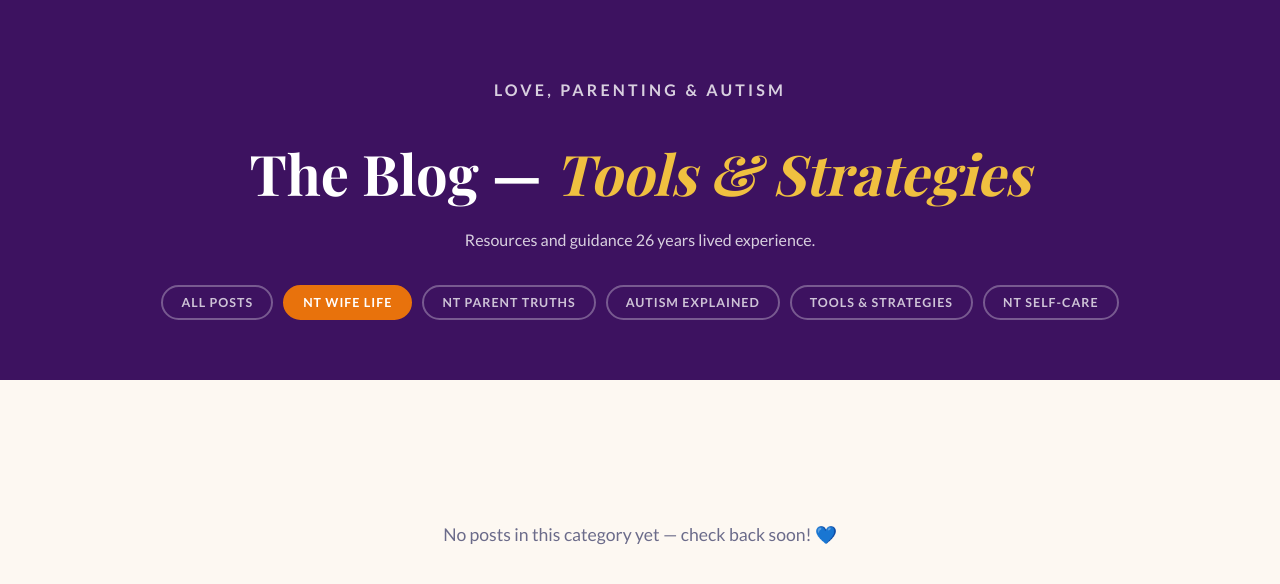
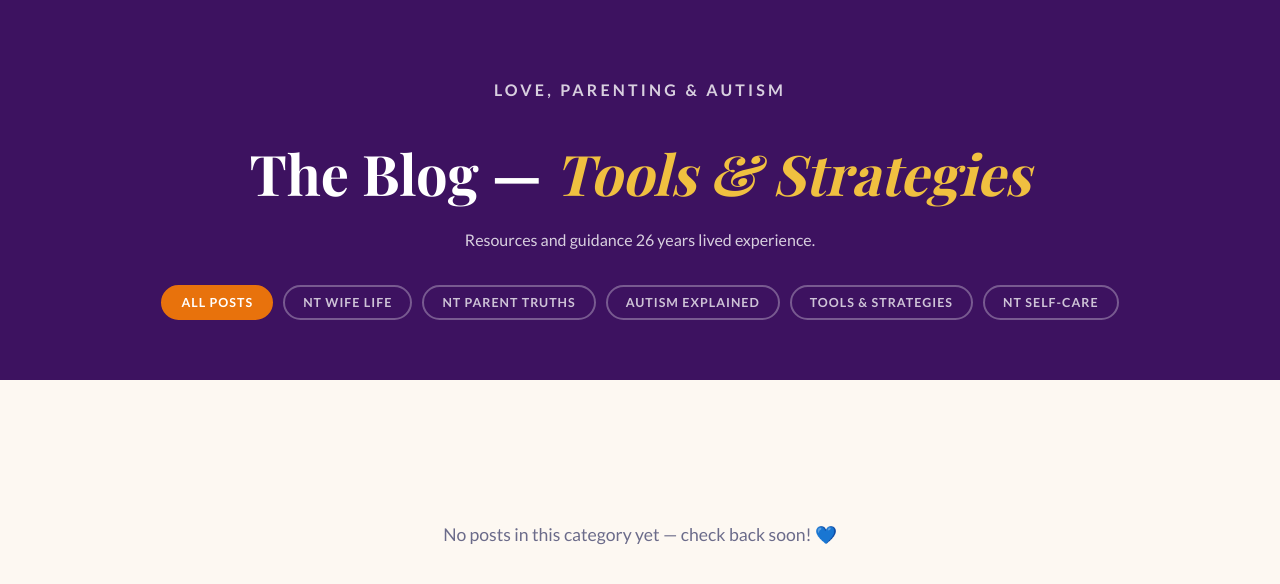
Before and after one commit to stixxnicky-lpa/loveparentingandautism, a Jekyll site: the page built from blog/category/tools-strategies/index.html, in a window 1280 px wide. Shown: the top 584 px of the page. Built offline with Jekyll 4.4.1, drawn with Linux system fonts in a browser that asks for light colours; some web fonts are replaced.

Commit message:
Update index.html

```diff
--- a/blog/category/tools-strategies/index.html
+++ b/blog/category/tools-strategies/index.html
@@ -44,12 +44,12 @@ permalink: /blog/category/tools-strategies/
   <h1>The Blog — <em>Tools & Strategies</em></h1>
   <p>Resources and guidance 26 years lived experience.</p>
   <div class="filter-bar">
-    <a href="https://loveparentingandautism.com/blog/" class="filter-tag">All Posts</a>
-    <a href="https://loveparentingandautism.com/blog/category/nt-wife/" class="filter-tag active">NT Wife Life</a>
-    <a href="https://loveparentingandautism.com/blog/category/nt-parent/" class="filter-tag">NT Parent Truths</a>
-    <a href="https://loveparentingandautism.com/blog/category/autism-explained/" class="filter-tag">Autism Explained</a>
-    <a href="https://loveparentingandautism.com/blog/category/tools-strategies/" class="filter-tag">Tools &amp; Strategies</a>
-    <a href="https://loveparentingandautism.com/blog/category/self-care/" class="filter-tag">NT Self-Care</a>
+    <a href="https://loveparentingandautism.com/blog/" class="filter-tag active">All Posts</a>
+<a href="https://loveparentingandautism.com/blog/category/nt-wife/" class="filter-tag">NT Wife Life</a>
+<a href="https://loveparentingandautism.com/blog/category/nt-parent/" class="filter-tag">NT Parent Truths</a>
+<a href="https://loveparentingandautism.com/blog/category/autism-explained/" class="filter-tag">Autism Explained</a>
+<a href="https://loveparentingandautism.com/blog/category/tools-strategies/" class="filter-tag">Tools &amp; Strategies</a>
+<a href="https://loveparentingandautism.com/blog/category/self-care/" class="filter-tag">NT Self-Care</a>
   </div>
 </section>
 <main class="blog-main">
```
